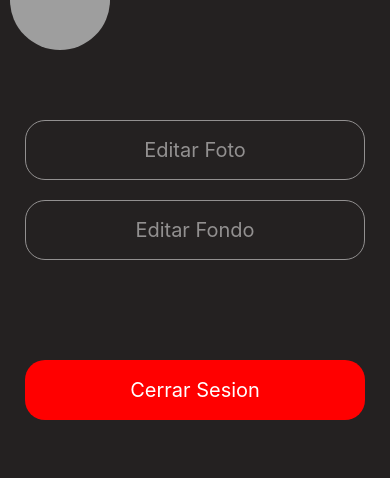
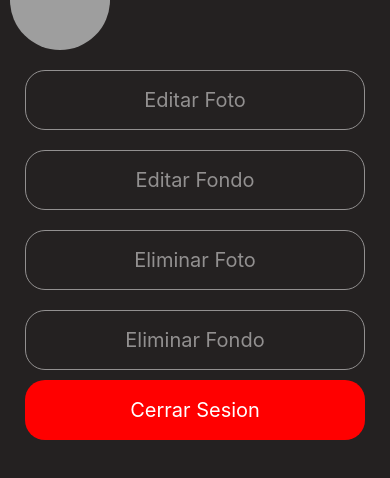
Before and after one commit to Luispmv/MarvelApp, a React Native app: screen /ProfileScreen in a window 390 px wide. Shown: the part 250-728 px from the top of the page. Built offline with nearby package versions, Linux system fonts and the light colour scheme; no server answers; grey boxes are pictures that could not be loaded.

Commit message:
Agregando DELETE

```diff
--- a/src/screens/HomeScreen.js
+++ b/src/screens/HomeScreen.js
@@ -14,7 +14,7 @@ function cleanHtml(html = '') {
 export default function HomeScreen(){
     return(
         <ScrollView style={{backgroundColor:"#242121", height:1000}} >
-            <Saludo url={"https://i.pinimg.com/736x/9a/66/cf/9a66cf86fa63421cd8df09f5ac5006b9.jpg"}></Saludo>
+            <Saludo url={"https://i.pinimg.com/736x/0d/79/8f/0d798fe2210f0fba0764e577cb45fed0.jpg"}></Saludo>
             <ComicSection></ComicSection>
             <CharacterSection></CharacterSection>
         </ScrollView>
--- a/src/screens/ProfileScreen.js
+++ b/src/screens/ProfileScreen.js
@@ -3,7 +3,7 @@ import { Image, Modal, ScrollView, StyleSheet, Text, TouchableOpacity, View, Tex
 import Icon from 'react-native-vector-icons/FontAwesome';
 import { auth } from "../../firebase";
 import { useEffect, useState } from "react";
-import { doc, getDoc, setDoc } from "firebase/firestore";
+import { doc, getDoc, setDoc, deleteField, updateDoc} from "firebase/firestore";
 import { db } from "../../firebase";
 
 export default function ProfileScreen(){
@@ -13,8 +13,8 @@ export default function ProfileScreen(){
         <ScrollView style={mainContainerStyles.mainContainer}>
             <BtnBack></BtnBack>
             <ProfileInfo
-            fondo={"https://images.pexels.com/photos/26797335/pexels-photo-26797335.jpeg"}
-            foto={"https://i.pinimg.com/736x/9a/66/cf/9a66cf86fa63421cd8df09f5ac5006b9.jpg"}
+            fondo={"https://i.pinimg.com/736x/30/a2/34/30a2349d8085cfe2dd1904c340823f36.jpg"}
+            foto={"https://i.pinimg.com/736x/0d/79/8f/0d798fe2210f0fba0764e577cb45fed0.jpg"}
             usuario={username}
             correo={email}></ProfileInfo>
             <BtnCerrarSesion></BtnCerrarSesion>
@@ -28,152 +28,59 @@ const mainContainerStyles = StyleSheet.create({
     }
 })
 
-// function ProfileInfo({ fondo, foto, usuario, correo }) {
-//     const [modalVisible, setModalVisible] = useState(false);
-//     const [editingType, setEditingType] = useState(null); // "foto" o "fondo"
-//     const [tempUrl, setTempUrl] = useState("");
-//     const [profileImage, setProfileImage] = useState(foto);
-//     const [backgroundImage, setBackgroundImage] = useState(fondo);
-
-//     const openModal = (type) => {
-//         setEditingType(type);
-//         setModalVisible(true);
-//         setTempUrl(type === "foto" ? profileImage : backgroundImage);
-//     };
-
-//     const saveImage = () => {
-//         if (editingType === "foto") {
-//             setProfileImage(tempUrl);
-//         } else if (editingType === "fondo") {
-//             setBackgroundImage(tempUrl);
-//         }
-//         setModalVisible(false);
-//         setTempUrl("");
-//     };
-
-//     return (
-//         <View style={profileInfoStyles.contenedor}>
-//             <View style={profileInfoStyles.header}>
-//                 <View style={profileInfoStyles.fotosContainer}>
-//                     <Image style={profileInfoStyles.fondo} source={{ uri: backgroundImage }} />
-//                     <Image style={profileInfoStyles.foto} source={{ uri: profileImage }} />
-//                 </View>
-//                 <View style={profileInfoStyles.userInfoContainer}>
-//                     <Text style={profileInfoStyles.usuario}>{usuario}</Text>
-//                     <Text style={profileInfoStyles.email}>{correo}</Text>
-//                 </View>
-//             </View>
-
-//             {/* Botones para editar */}
-//             <View style={profileInfoStyles.footer}>
-//                 <TouchableOpacity style={profileInfoStyles.btnEditar} onPress={() => openModal("foto")}>
-//                     <Text style={profileInfoStyles.txtbtn}>Editar Foto</Text>
-//                 </TouchableOpacity>
-//                 <TouchableOpacity style={profileInfoStyles.btnEditar} onPress={() => openModal("fondo")}>
-//                     <Text style={profileInfoStyles.txtbtn}>Editar Fondo</Text>
-//                 </TouchableOpacity>
-//             </View>
-
-//             {/* Modal para ingresar URL */}
-//             <Modal visible={modalVisible} transparent={true} animationType="slide">
-//                 <View style={{
-//                     flex: 1,
-//                     backgroundColor: "rgba(0,0,0,0.6)",
-//                     justifyContent: "center",
-//                     alignItems: "center"
-//                 }}>
-//                     <View style={{
-//                         width: 300,
-//                         padding: 20,
-//                         backgroundColor: "white",
-//                         borderRadius: 10
-//                     }}>
-//                         <Text style={{ marginBottom: 10, fontWeight: "bold", fontSize: 18 }}>
-//                             Ingresa la URL de la {editingType === "foto" ? "foto" : "imagen de fondo"}
-//                         </Text>
-//                         <TextInput
-//                             style={{
-//                                 borderWidth: 1,
-//                                 borderColor: "#ccc",
-//                                 borderRadius: 8,
-//                                 padding: 10,
-//                                 marginBottom: 15
-//                             }}
-//                             placeholder="https://..."
-//                             value={tempUrl}
-//                             onChangeText={setTempUrl}
-//                         />
-//                         <TouchableOpacity
-//                             onPress={saveImage}
-//                             style={{
-//                                 backgroundColor: "#ED1D24",
-//                                 padding: 10,
-//                                 borderRadius: 8,
-//                                 marginBottom: 10
-//                             }}
-//                         >
-//                             <Text style={{ color: "white", textAlign: "center" }}>Guardar</Text>
-//                         </TouchableOpacity>
-//                         <TouchableOpacity
-//                             onPress={() => setModalVisible(false)}
-//                             style={{
-//                                 backgroundColor: "#ccc",
-//                                 padding: 10,
-//                                 borderRadius: 8
-//                             }}
-//                         >
-//                             <Text style={{ textAlign: "center" }}>Cancelar</Text>
-//                         </TouchableOpacity>
-//                     </View>
-//                 </View>
-//             </Modal>
-//         </View>
-//     );
-// }
 
 
 function ProfileInfo({ fondo, foto, usuario, correo }) {
   const [modalVisible, setModalVisible] = useState(false);
-    const [editingType, setEditingType] = useState(null); // "foto" o "fondo"
+  const [editingType, setEditingType] = useState(null); // "foto" | "fondo"
   const [tempUrl, setTempUrl] = useState("");
   const [profileImage, setProfileImage] = useState(foto);
   const [backgroundImage, setBackgroundImage] = useState(fondo);
 
   const userId = auth.currentUser?.uid;
 
-    // 🔸 Obtener URLs guardadas en Firestore
+  /* ---------- READ: cargar datos guardados ---------- */
   useEffect(() => {
     const fetchUserImages = async () => {
       if (!userId) return;
       try {
-                const docRef = doc(db, "users", userId);
-                const docSnap = await getDoc(docRef);
+        const docSnap = await getDoc(doc(db, "users", userId));
         if (docSnap.exists()) {
           const data = docSnap.data();
           if (data.foto) setProfileImage(data.foto);
           if (data.fondo) setBackgroundImage(data.fondo);
         }
-            } catch (error) {
-                console.error("Error al obtener datos de Firestore:", error);
+      } catch (err) {
+        console.error("Error al obtener datos:", err);
+      }
+    };
+    fetchUserImages();
+  }, []);
+
+  /* ---------- CREATE / UPDATE ---------- */
+  const saveImageToFirestore = async (type, url) => {
+    if (!userId) return;
+    try {
+      await setDoc(
+        doc(db, "users", userId),
+        { [type]: url },
+        { merge: true } // no pisa otros campos
+      );
+    } catch (err) {
+      console.error("Error al guardar:", err);
     }
   };
 
-        fetchUserImages();
-    }, []);
-
-    // 🔸 Guardar en Firestore
-    const saveImageToFirestore = async (type, url) => {
+  /* ---------- DELETE ---------- */
+  const deleteImageFromFirestore = async (type) => {
     if (!userId) return;
     try {
-            const userRef = doc(db, "users", userId);
-            const snapshot = await getDoc(userRef);
-            const existingData = snapshot.exists() ? snapshot.data() : {};
-            await setDoc(userRef, {
-                ...existingData,
-                [type]: url
-            });
-        } catch (error) {
-            console.error("Error al guardar en Firestore:", error);
+      await updateDoc(doc(db, "users", userId), { [type]: deleteField() });
+      // Limpia UI
+      if (type === "foto") setProfileImage("");
+      if (type === "fondo") setBackgroundImage("");
+    } catch (err) {
+      console.error("Error al eliminar:", err);
     }
   };
 
@@ -197,10 +104,25 @@ function ProfileInfo({ fondo, foto, usuario, correo }) {
 
   return (
     <View style={profileInfoStyles.contenedor}>
+      {/* Header con imágenes */}
       <View style={profileInfoStyles.header}>
         <View style={profileInfoStyles.fotosContainer}>
-                    <Image style={profileInfoStyles.fondo} source={{ uri: backgroundImage }} />
-                    <Image style={profileInfoStyles.foto} source={{ uri: profileImage }} />
+          <Image
+            style={profileInfoStyles.fondo}
+            source={{
+              uri:
+                backgroundImage ||
+                "https://via.placeholder.com/600x250/242121/FFFFFF?text=Sin+fondo",
+            }}
+          />
+          <Image
+            style={profileInfoStyles.foto}
+            source={{
+              uri:
+                profileImage ||
+                "https://via.placeholder.com/100/242121/FFFFFF?text=No+Foto",
+            }}
+          />
         </View>
         <View style={profileInfoStyles.userInfoContainer}>
           <Text style={profileInfoStyles.usuario}>{usuario}</Text>
@@ -208,32 +130,57 @@ function ProfileInfo({ fondo, foto, usuario, correo }) {
         </View>
       </View>
 
-            {/* Botones para editar */}
+      {/* Footer con botones CRUD */}
       <View style={profileInfoStyles.footer}>
-                <TouchableOpacity style={profileInfoStyles.btnEditar} onPress={() => openModal("foto")}>
+        {/* EDITAR */}
+        <TouchableOpacity
+          style={profileInfoStyles.btnEditar}
+          onPress={() => openModal("foto")}
+        >
           <Text style={profileInfoStyles.txtbtn}>Editar Foto</Text>
         </TouchableOpacity>
-                <TouchableOpacity style={profileInfoStyles.btnEditar} onPress={() => openModal("fondo")}>
+        <TouchableOpacity
+          style={profileInfoStyles.btnEditar}
+          onPress={() => openModal("fondo")}
+        >
           <Text style={profileInfoStyles.txtbtn}>Editar Fondo</Text>
+        </TouchableOpacity>
+
+        {/* ELIMINAR */}
+        <TouchableOpacity
+          style={profileInfoStyles.btnEditar}
+          onPress={() => deleteImageFromFirestore("foto")}
+        >
+          <Text style={profileInfoStyles.txtbtn}>Eliminar Foto</Text>
+        </TouchableOpacity>
+        <TouchableOpacity
+          style={profileInfoStyles.btnEditar}
+          onPress={() => deleteImageFromFirestore("fondo")}
+        >
+          <Text style={profileInfoStyles.txtbtn}>Eliminar Fondo</Text>
         </TouchableOpacity>
       </View>
 
-            {/* Modal para ingresar URL */}
-            <Modal visible={modalVisible} transparent={true} animationType="slide">
-                <View style={{
+      <Modal visible={modalVisible} transparent animationType="slide">
+        <View
+          style={{
             flex: 1,
             backgroundColor: "rgba(0,0,0,0.6)",
             justifyContent: "center",
-                    alignItems: "center"
-                }}>
-                    <View style={{
+            alignItems: "center",
+          }}
+        >
+          <View
+            style={{
               width: 300,
               padding: 20,
               backgroundColor: "white",
-                        borderRadius: 10
-                    }}>
-                        <Text style={{ marginBottom: 10, fontWeight: "bold", fontSize: 18 }}>
-                            Ingresa la URL de la {editingType === "foto" ? "foto" : "imagen de fondo"}
+              borderRadius: 10,
+            }}
+          >
+            <Text style={{ fontSize: 18, fontWeight: "bold", marginBottom: 10 }}>
+              Ingresa la URL de la{" "}
+              {editingType === "foto" ? "foto" : "imagen de fondo"}
             </Text>
             <TextInput
               style={{
@@ -241,30 +188,31 @@ function ProfileInfo({ fondo, foto, usuario, correo }) {
                 borderColor: "#ccc",
                 borderRadius: 8,
                 padding: 10,
-                                marginBottom: 15
+                marginBottom: 15,
               }}
               placeholder="https://..."
               value={tempUrl}
               onChangeText={setTempUrl}
             />
+
             <TouchableOpacity
-                            onPress={saveImage}
               style={{
                 backgroundColor: "#ED1D24",
-                                padding: 10,
+                padding: 12,
                 borderRadius: 8,
-                                marginBottom: 10
+                marginBottom: 8,
               }}
+              onPress={saveImage}
             >
               <Text style={{ color: "white", textAlign: "center" }}>Guardar</Text>
             </TouchableOpacity>
             <TouchableOpacity
-                            onPress={() => setModalVisible(false)}
               style={{
                 backgroundColor: "#ccc",
-                                padding: 10,
-                                borderRadius: 8
+                padding: 12,
+                borderRadius: 8,
               }}
+              onPress={() => setModalVisible(false)}
             >
               <Text style={{ textAlign: "center" }}>Cancelar</Text>
             </TouchableOpacity>
@@ -275,60 +223,38 @@ function ProfileInfo({ fondo, foto, usuario, correo }) {
   );
 }
 
+const profileInfoStyles = StyleSheet.create({
+  contenedor: { gap: 20},
+  header: {},
+  footer: { gap: 20, alignSelf: "center", marginTop:-50},
+  fotosContainer: {},
+  userInfoContainer: {
+    bottom: 40,
+    width: 340,
+    alignSelf: "center",
+  },
+  usuario: { fontSize: 45, fontWeight: "bold", color: "#ED1D24" },
+  email: { fontSize: 25, fontWeight: "bold", color: "white" },
+  fondo: { width: "100%", height: 250 },
+  foto: {
+    width: 100,
+    height: 100,
+    borderRadius: 100,
+    bottom: 50,
+    left: 10,
+  },
+  btnEditar: {
+    width: 340,
+    height: 60,
+    borderWidth: 1,
+    borderColor: "#929090",
+    justifyContent: "center",
+    borderRadius: 20,
+  },
+  txtbtn: { color: "#929090", textAlign: "center", fontSize: 20 },
+});
 
-const profileInfoStyles = StyleSheet.create({
-    contenedor:{
-        gap:20
-    },
-    header:{
 
-    },
-    footer:{
-        gap:20,
-        alignSelf:"center"
-    },
-    fotosContainer:{
-    },
-    userInfoContainer:{
-        bottom:40,
-        width:340,
-        alignSelf:"center"
-    },
-    usuario:{
-        fontSize:45,
-        fontWeight:"bold",
-        color:"#ED1D24"
-    },
-    email:{
-        fontSize:25,
-        fontWeight:"bold",
-        color:"white"
-    },
-    fondo:{
-        width:"100%",
-        height:250
-    },
-    foto:{
-        width:100,
-        height:100,
-        borderRadius:100,
-        bottom:50,
-        left:10
-    },
-    btnEditar:{
-        width:340,
-        height:60,
-        borderWidth:1,
-        borderColor:"#929090",
-        justifyContent:"center",
-        borderRadius:20
-    },
-    txtbtn:{
-        color:"#929090",
-        textAlign:"center",
-        fontSize:20
-    }
-})
 
 function BtnCerrarSesion(){
     const navigation = useNavigation()
@@ -354,7 +280,7 @@ const btnLogout = StyleSheet.create({
         justifyContent:"center",
         borderRadius:20,
         alignSelf:"center",
-        marginTop:100
+        marginTop:10
     },
     texto:{
         fontSize:20,
```
Lines whose indentation alone changed are shown as unchanged.
